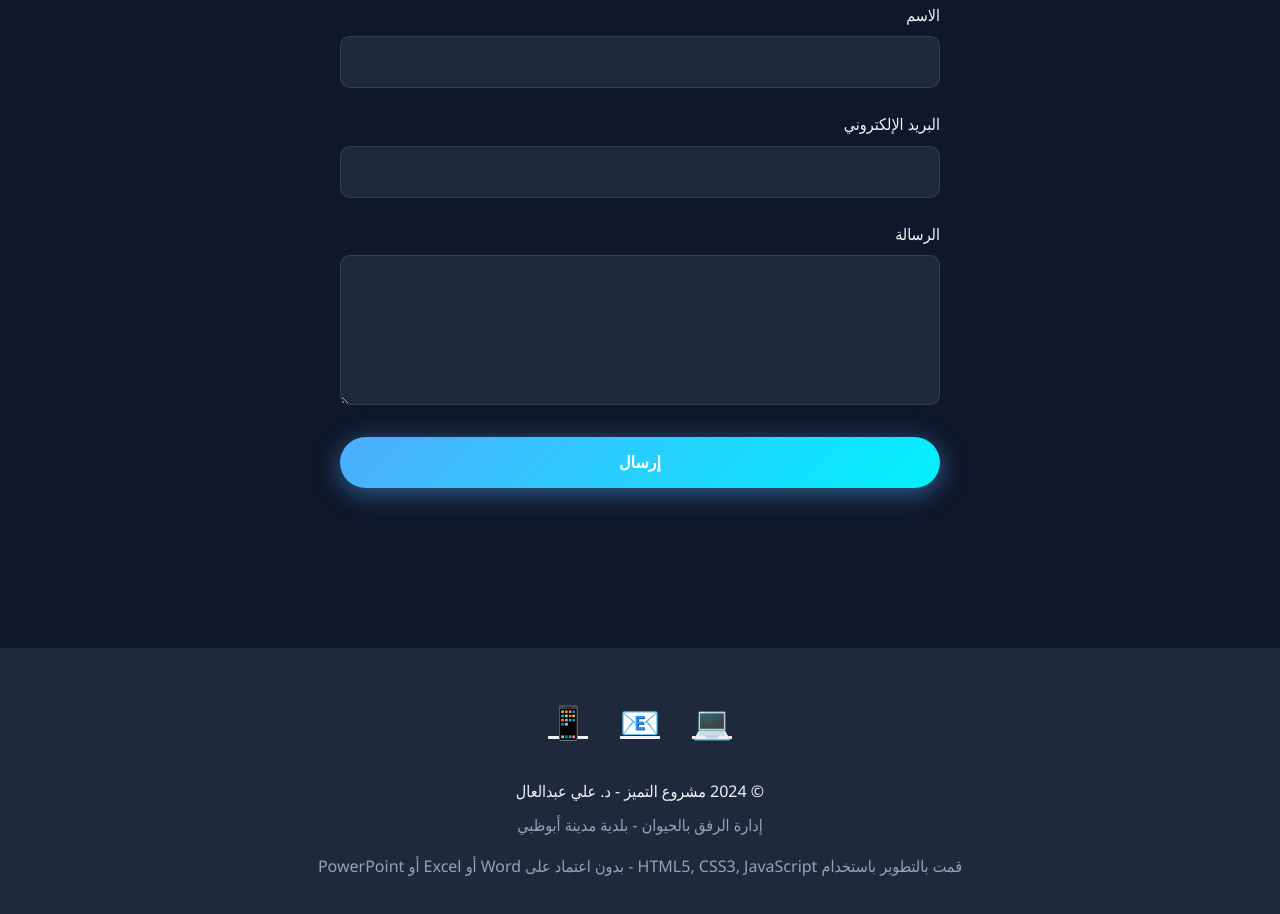
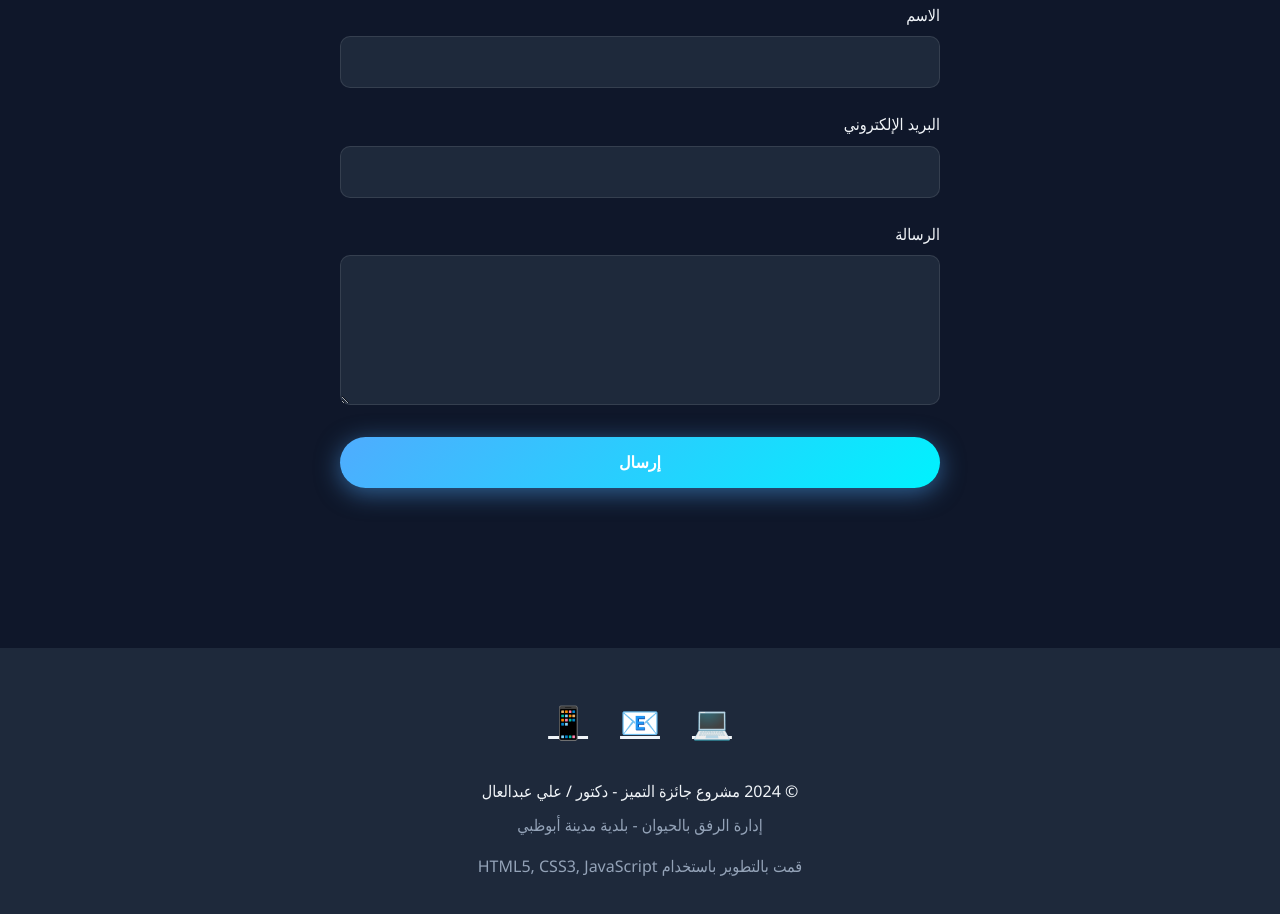
Before and after one commit to aliabdelaal-adm/Excellence_Award_2025, a plain HTML site: page index.html in a window 1280 px wide. Shown: the part 5086-6000 px from the top of the page. Drawn offline with Linux system fonts and the light colour scheme.

Commit message:
Update index.html

```diff
--- a/index.html
+++ b/index.html
@@ -1540,12 +1540,12 @@
                 <a href="mailto:Ali.Abdelaal@adm.gov.ae" title="Email">📧</a>
                 <a href="tel:0581187777" title="Phone">📱</a>
             </div>
-            <p class="editable" data-field="footer-text">&copy; 2024 مشروع التميز - د. علي عبدالعال</p>
+            <p class="editable" data-field="footer-text">&copy; 2024 مشروع جائزة التميز - دكتور / علي عبدالعال</p>
             <p style="color: var(--text-gray); margin-top: 0.5rem;">
                 إدارة الرفق بالحيوان - بلدية مدينة أبوظبي
             </p>
             <p style="color: var(--text-gray); margin-top: 1rem;">
-                قمت بالتطوير باستخدام HTML5, CSS3, JavaScript - بدون اعتماد على Word أو Excel أو PowerPoint
+                قمت بالتطوير باستخدام HTML5, CSS3, JavaScript
             </p>
         </div>
     </footer>
```
